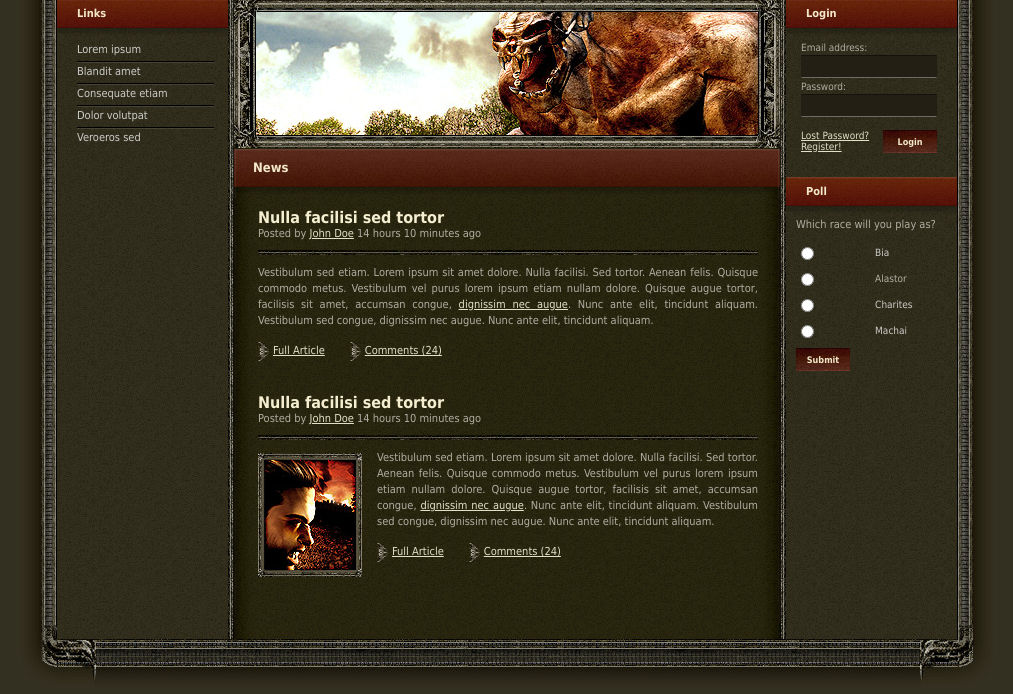
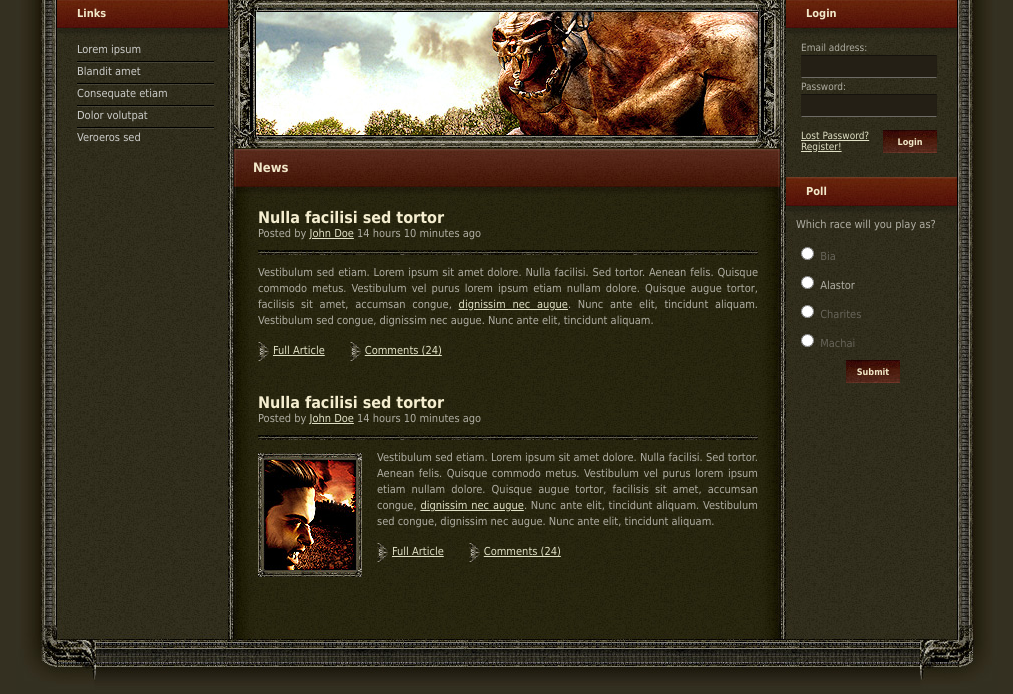
Before and after one commit to nyxcharon/eos-website, a PHP site: page / in a window 1280 px wide. Shown: the part 201-895 px from the top of the page, without its empty margins (133-1146 px from the left). Run offline with PHP 8.4, Linux system fonts and the light colour scheme.

Commit message:
Fixed poll layout

```diff
--- a/default.css
+++ b/default.css
@@ -40,6 +40,19 @@ form {
 	font-size: 9px;
 	font-weight: bold;
 	color: #F2E8C9;
+}
+
+.input4 {
+	width: 54px;
+	height: 23px;
+	border: none;
+	background: url(images/homepage14.jpg) no-repeat left center;
+	font-size: 9px;
+	font-weight: bold;
+	color: #F2E8C9;
+	position: relative;
+	left: 50px;
+
 }
 
 /** HEADINGS */
@@ -120,6 +133,15 @@ p, blockquote, ul, ol, dl {
 	text-align: center;
 	color: #676459;
 }
+
+.text9 {
+	font-size: 10px;
+	color: #CCCCC9;
+	margin-left: 0px;
+
+}
+
+
 
 /** LISTS */
 
--- a/index.html
+++ b/index.html
@@ -116,25 +116,25 @@
 			<h2 class="text1">Poll</h2>
 			<form id="form3" name="form2" method="post" action="">
 				<p>Which race will you   play as?</p>
-				<table width="134" border="0" cellspacing="0" cellpadding="0">
+				<table width="70" border="0" cellspacing="0" cellpadding="0">
 					<tr>
-						<td><input name="radiobutton" type="radio" value="" id="radiobutton1" /></td>
-						<td class="text6"><label for="radiobutton1" class="text7">Bia</label></td>
+						<td><input name="radiobutton" type="radio" value="" id="radiobutton1" />
+						<label for="radiobutton1" class="text8">Bia</label></td>
 					</tr>
 					<tr>
-						<td><input name="radiobutton" type="radio" value="" id="radiobutton2" /></td>
-						<td class="text6"><label for="radiobutton2" class="text7"></label>Alastor</td>
+						<td><input name="radiobutton" type="radio" value="" id="radiobutton2" />
+						<label for="radiobutton2" class="text8"></label>Alastor</td>
 					</tr>
 					<tr>
-						<td><input name="radiobutton" type="radio" value="" id="radiobutton3" /></td>
-						<td class="text6"><label for="radiobutton3" class="text7">Charites</label></td>
+						<td><input name="radiobutton" type="radio" value="" id="radiobutton3" />
+						<label for="radiobutton3" class="text8">Charites</label></td>
 					</tr>
 					<tr>
-						<td><input name="radiobutton" type="radio" value="" id="radiobutton4" /></td>
-						<td class="text6"><label for="radiobutton4" class="text7">Machai</label></td>
+					        <td><input name="radiobutton" type="radio" value="" id="radiobutton4" />
+						<label for="radiobutton4" class="text8">Machai</label></td>
 					</tr>
 					<tr>
-						<td><input type="submit" name="Submit2" value="Submit" class="input3" />
+						<td><input type="submit" name="Submit2" value="Submit" class="input4" /></td>
 					</tr>
 
 				</table>
```
